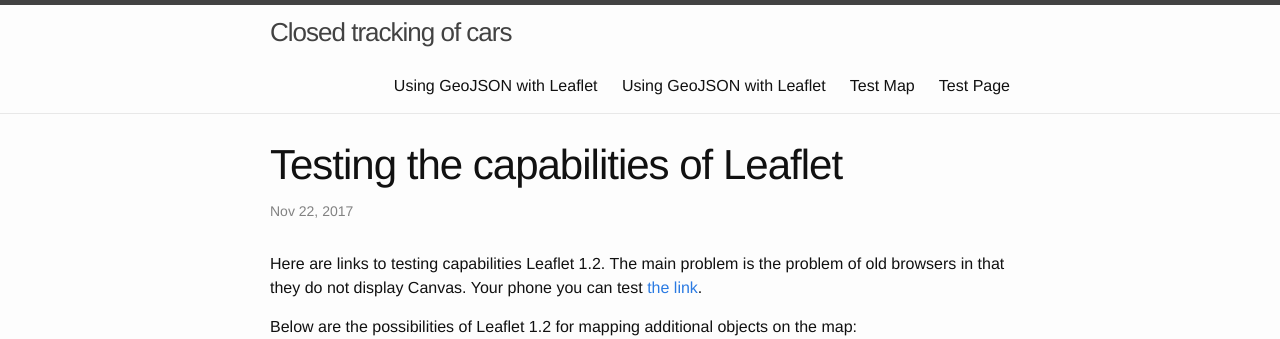
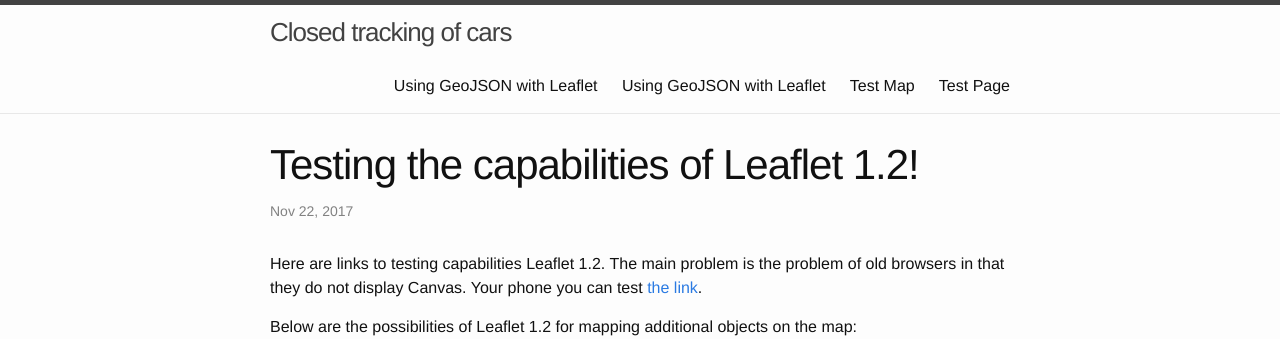
Before and after one commit to bopoh13/ctc-leaflet1, a Jekyll site: the page built from _posts/2017-11-22-leaflet-1.2.md, in a window 1280 px wide. Shown: the top 339 px of the page. Built offline with Jekyll 4.4.1, drawn with Linux system fonts in a browser that asks for light colours; nearby versions of some CDN libraries; part of the change alters nothing that is shown.

```diff
--- a/_posts/2017-11-22-leaflet-1.2.md
+++ b/_posts/2017-11-22-leaflet-1.2.md
@@ -1,6 +1,6 @@
 ---
 layout: post
-title:  "Testing the capabilities of Leaflet"
+title:  "Testing the capabilities of Leaflet 1.2!"
 date:   2017-11-22 17:00:00 +0300
 categories: leaflet
 robots: noindex, nofollow
@@ -9,13 +9,13 @@ robots: noindex, nofollow
 Here are links to testing capabilities Leaflet 1.2.
 The main problem is the problem of old browsers in that
 they do not display Canvas. Your phone you can test
-<a href="../test.html">the link</a>.
+<a href="https://bopoh13.github.io/ctc-leaflet1/test.html">the link</a>.
 
 Below are the possibilities of Leaflet 1.2 for mapping
 additional objects on the map:
 
-1. [gpx](../examples/leaflet/gpx.html)
-2. [gpx-no-wpt](../examples/leaflet/gpx-no-wpt.html)
-3. [gpx-speed](../examples/leaflet/gpx-speed.html)
-4. [marker-canvas](../examples/leaflet/marker-canvas.html)
-5. [topojson](../examples/leaflet/topojson.html)
+1. [gpx](https://bopoh13.github.io/ctc-leaflet1/examples/leaflet/gpx.html)
+2. [gpx-no-wpt](https://bopoh13.github.io/ctc-leaflet1/examples/leaflet/gpx-no-wpt.html)
+3. [gpx-speed](https://bopoh13.github.io/ctc-leaflet1/examples/leaflet/gpx-speed.html)
+4. [marker-canvas](https://bopoh13.github.io/ctc-leaflet1/examples/leaflet/marker-canvas.html)
+5. [topojson](https://bopoh13.github.io/ctc-leaflet1/examples/leaflet/topojson.html)
```
